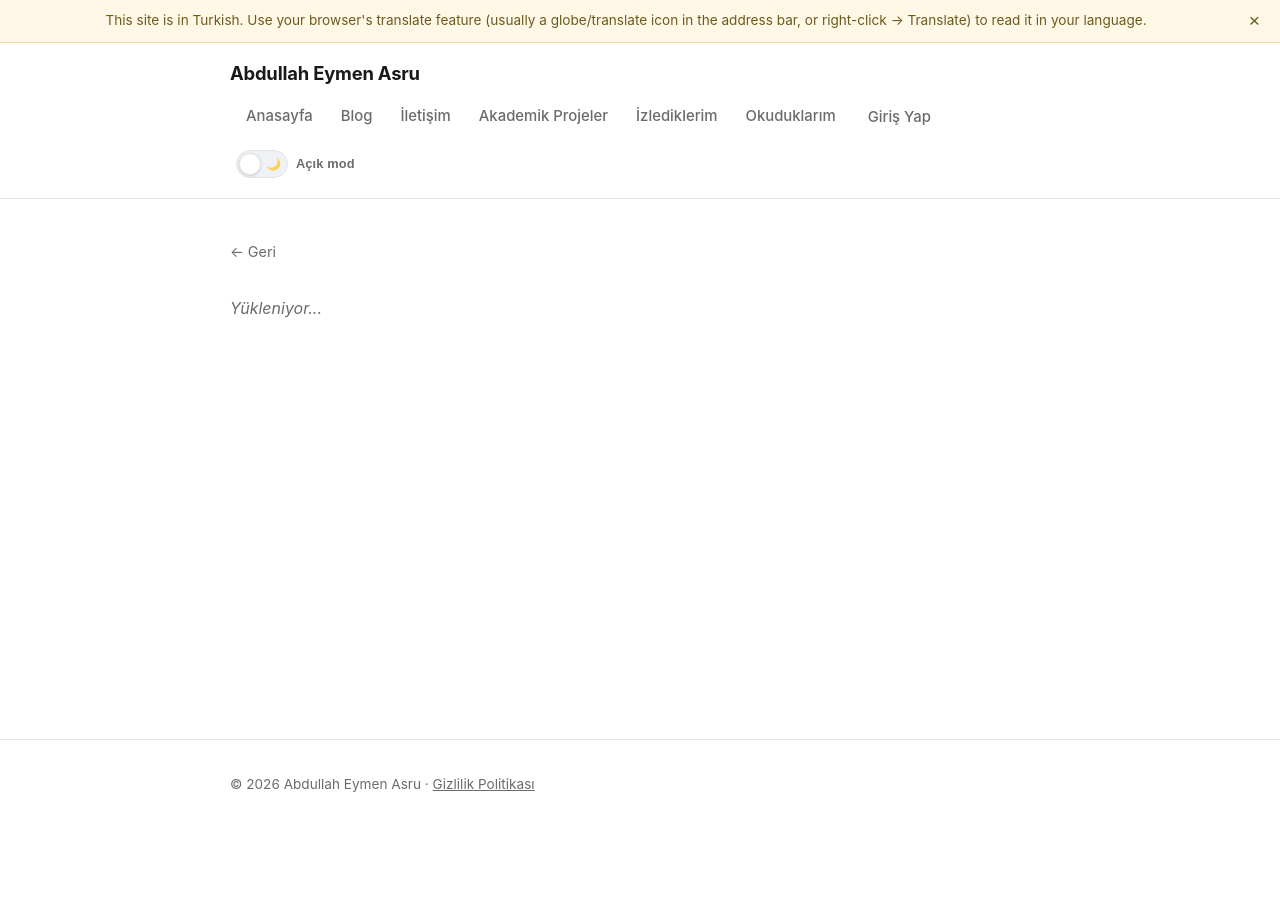
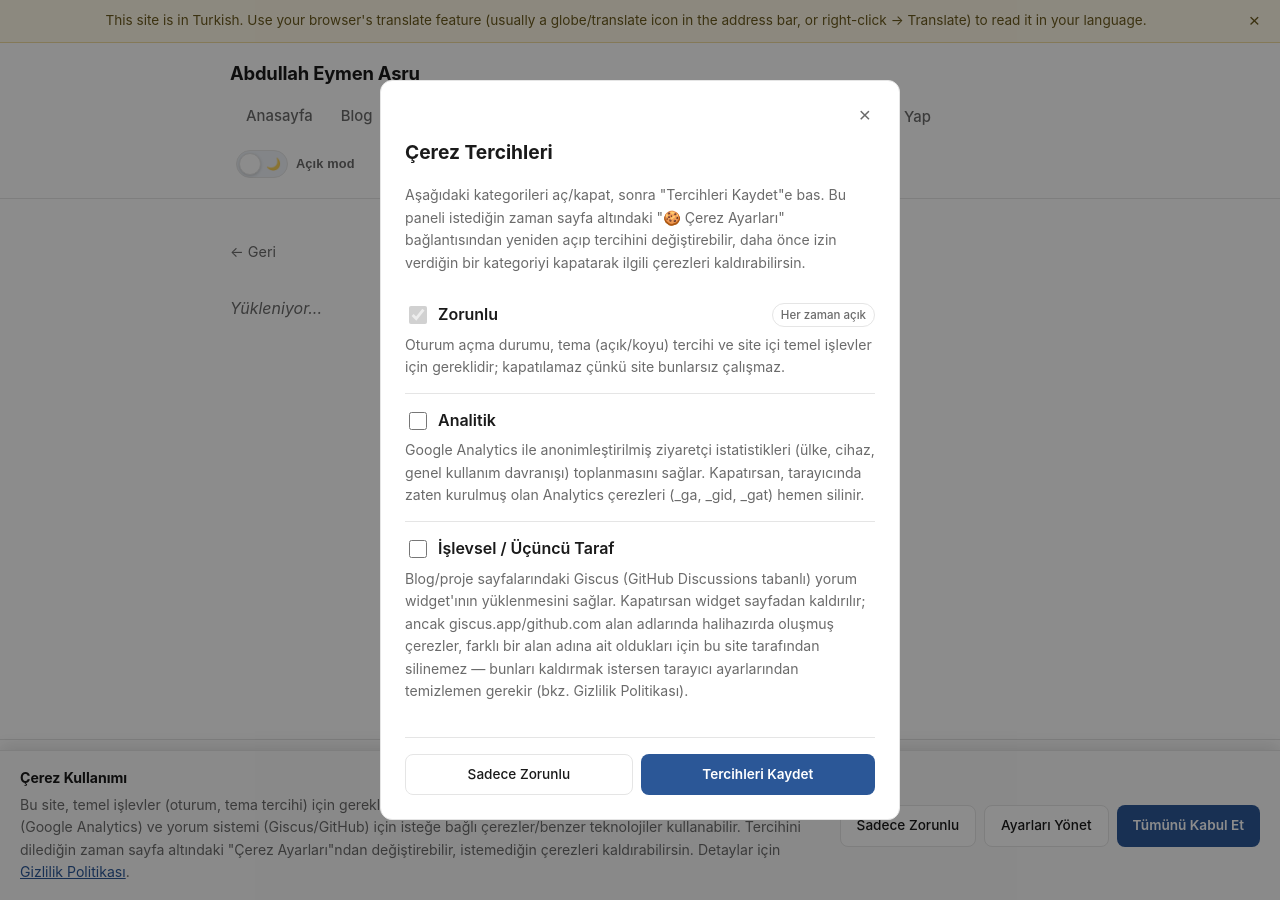
Before and after one commit to abdullah-eymen-asru/abdullah-eymen-asru.github.io, a Jekyll site: the page built from icerik/supabase-yazi.md, in a window 1280 px wide. Built offline with Jekyll 4.4.1, drawn with Linux system fonts in a browser that asks for light colours; a script that is not in the unit is left out.

Commit message:
Update default.html

```diff
--- a/_layouts/default.html
+++ b/_layouts/default.html
@@ -129,6 +129,9 @@
   </script>
 
   <link rel="stylesheet" href="{{ '/assets/style.css' | relative_url }}">
+  <!-- Çerez onay şeridi/paneli: site genelinde her sayfada yüklenir
+       (bkz. assets/css/cerez-onay.css başındaki not). -->
+  <link rel="stylesheet" href="{{ '/assets/css/cerez-onay.css' | relative_url }}">
 
   <!-- ŞİFRE/TOKEN GÖSTER-GİZLE: site genelinde HER type="password" alanına
        (giriş/kayıt/panel şifreleri, panel > GitHub Yönetimi PAT token'ı vb.)
@@ -137,6 +140,8 @@
        tek seferde yükleniyor (defer: DOM ayrıştırması bitince, ama
        DOMContentLoaded'dan hemen önce çalışır). -->
   <script defer src="{{ '/assets/js/sifre-goster.js' | relative_url }}"></script>
+  <!-- Çerez onay şeridi/paneli mantığı — bkz. assets/js/cerez-onay.js başındaki tasarım notları. -->
+  <script defer src="{{ '/assets/js/cerez-onay.js' | relative_url }}"></script>
 
   {% if page.auth_css %}
   <!-- auth.css: giris/kayit/panel/admin sayfalarına özel stiller. Önceden
@@ -163,9 +168,20 @@
   {% endif %}
 
   {% if site.google_analytics_id and site.google_analytics_id != "" %}
-  <!-- Google Analytics (Performans Optimize: İlk sayfa çizimini geciktirmemesi için yükleme arka plana ertelendi) -->
+  <!--
+    Google Analytics — ÇEREZ ONAYINA BAĞLI (KVKK/GDPR): bu script artık
+    sayfa yüklenir yüklenmez OTOMATİK ÇALIŞMAZ. Sadece bir FONKSİYON
+    tanımlar; bu fonksiyon yalnızca ziyaretçi "Analitik Çerezler"i
+    onayladığında (ya da daha önce onaylamışsa sayfa açılışında) bkz.
+    assets/js/cerez-onay.js tarafından çağrılır. Performans notu (Perf.
+    Opt.) hâlâ geçerli: gerçekten çağrıldığında script yine ana thread'i
+    bloklamadan (async) arka planda yüklenir.
+  -->
   <script>
-    window.addEventListener('load', function() {
+    window.__GA_MEASUREMENT_ID__ = "{{ site.google_analytics_id }}";
+    window.__cerezAnalitikYukle = function () {
+      if (window.__cerezAnalitikYuklendi) return;
+      window.__cerezAnalitikYuklendi = true;
       var script = document.createElement('script');
       script.src = 'https://www.googletagmanager.com/gtag/js?id={{ site.google_analytics_id }}';
       script.async = true;
@@ -269,9 +286,101 @@
       <p>
         &copy; {{ 'now' | date: "%Y" }} {{ site.title }}
         · <a href="{{ '/kurumsal/gizlilik-politikasi.html' | relative_url }}">Gizlilik Politikası</a>
+        · <button type="button" id="cerez-ayarlar-ac-btn" class="link-button">🍪 Çerez Ayarları</button>
       </p>
     </div>
   </footer>
+
+  <!--
+    ÇEREZ ONAY ŞERİDİ — KVKK/GDPR uyumlu açık rıza. Sadece localStorage'da
+    kayıtlı bir tercih YOKSA gösterilir (bkz. assets/js/cerez-onay.js).
+    "hidden" JS'siz tarayıcılarda da varsayılan olarak gizli kalır; bu
+    şerit tamamen JS ile açılıp kapatıldığı için, JS çalışmıyorsa hiçbir
+    isteğe bağlı çerez zaten yüklenmez (varsayılan = kapalı ilkesi).
+  -->
+  <div id="cerez-banner" class="cerez-banner" hidden role="region" aria-label="Çerez onayı">
+    <div class="cerez-banner-metin">
+      <strong>Çerez Kullanımı</strong>
+      <p>
+        Bu site, temel işlevler (oturum, tema tercihi) için gerekli teknik
+        depolamanın yanı sıra; açık rızanla ziyaretçi istatistikleri
+        (Google Analytics) ve yorum sistemi (Giscus/GitHub) için isteğe
+        bağlı çerezler/benzer teknolojiler kullanabilir. Tercihini
+        dilediğin zaman sayfa altındaki "Çerez Ayarları"ndan
+        değiştirebilir, istemediğin çerezleri kaldırabilirsin. Detaylar için
+        <a href="{{ '/kurumsal/gizlilik-politikasi.html' | relative_url }}">Gizlilik Politikası</a>.
+      </p>
+    </div>
+    <div class="cerez-banner-aksiyonlar">
+      <button type="button" id="cerez-sadece-zorunlu" class="cerez-btn-secondary">Sadece Zorunlu</button>
+      <button type="button" id="cerez-ayarlari-yonet" class="cerez-btn-secondary">Ayarları Yönet</button>
+      <button type="button" id="cerez-tumunu-kabul" class="cerez-btn-primary">Tümünü Kabul Et</button>
+    </div>
+  </div>
+
+  <!-- ÇEREZ TERCİH PANELİ — hem ilk ziyarette "Ayarları Yönet" hem de
+       daha sonra her an alt bilgideki "🍪 Çerez Ayarları" ile açılır. -->
+  <div id="cerez-panel-overlay" class="cerez-panel-overlay" hidden>
+    <div class="cerez-panel" role="dialog" aria-modal="true" aria-labelledby="cerez-panel-baslik">
+      <button type="button" id="cerez-panel-kapat-btn" class="cerez-panel-kapat" aria-label="Kapat">&times;</button>
+      <h2 id="cerez-panel-baslik">Çerez Tercihleri</h2>
+      <p class="muted">
+        Aşağıdaki kategorileri aç/kapat, sonra "Tercihleri Kaydet"e bas.
+        Bu paneli istediğin zaman sayfa altındaki "🍪 Çerez Ayarları"
+        bağlantısından yeniden açıp tercihini değiştirebilir, daha önce
+        izin verdiğin bir kategoriyi kapatarak ilgili çerezleri
+        kaldırabilirsin.
+      </p>
+
+      <div class="cerez-kategori">
+        <div class="cerez-kategori-baslik">
+          <label><input type="checkbox" checked disabled aria-readonly="true"> Zorunlu</label>
+          <span class="cerez-rozet">Her zaman açık</span>
+        </div>
+        <p class="muted">
+          Oturum açma durumu, tema (açık/koyu) tercihi ve site içi temel
+          işlevler için gereklidir; kapatılamaz çünkü site bunlarsız
+          çalışmaz.
+        </p>
+      </div>
+
+      {% if site.google_analytics_id and site.google_analytics_id != "" %}
+      <div class="cerez-kategori">
+        <div class="cerez-kategori-baslik">
+          <label><input type="checkbox" id="cerez-analitik-kutu"> Analitik</label>
+        </div>
+        <p class="muted">
+          Google Analytics ile anonimleştirilmiş ziyaretçi istatistikleri
+          (ülke, cihaz, genel kullanım davranışı) toplanmasını sağlar.
+          Kapatırsan, tarayıcında zaten kurulmuş olan Analytics
+          çerezleri (_ga, _gid, _gat) hemen silinir.
+        </p>
+      </div>
+      {% endif %}
+
+      {% if site.giscus.repo_id and site.giscus.repo_id != "GISCUS_REPO_ID_BURAYA" %}
+      <div class="cerez-kategori">
+        <div class="cerez-kategori-baslik">
+          <label><input type="checkbox" id="cerez-islevsel-kutu"> İşlevsel / Üçüncü Taraf</label>
+        </div>
+        <p class="muted">
+          Blog/proje sayfalarındaki Giscus (GitHub Discussions tabanlı)
+          yorum widget'ının yüklenmesini sağlar. Kapatırsan widget
+          sayfadan kaldırılır; ancak giscus.app/github.com alan
+          adlarında halihazırda oluşmuş çerezler, farklı bir alan adına
+          ait oldukları için bu site tarafından silinemez — bunları
+          kaldırmak istersen tarayıcı ayarlarından temizlemen gerekir
+          (bkz. Gizlilik Politikası).
+        </p>
+      </div>
+      {% endif %}
+
+      <div class="cerez-panel-aksiyonlar">
+        <button type="button" id="cerez-panel-reddet" class="cerez-btn-secondary">Sadece Zorunlu</button>
+        <button type="button" id="cerez-panel-kaydet" class="cerez-btn-primary">Tercihleri Kaydet</button>
+      </div>
+    </div>
+  </div>
 
   <script>
     (function () {
```
Also changed, not shown: other parts of _layouts/default.html (+2 -1 lines).
